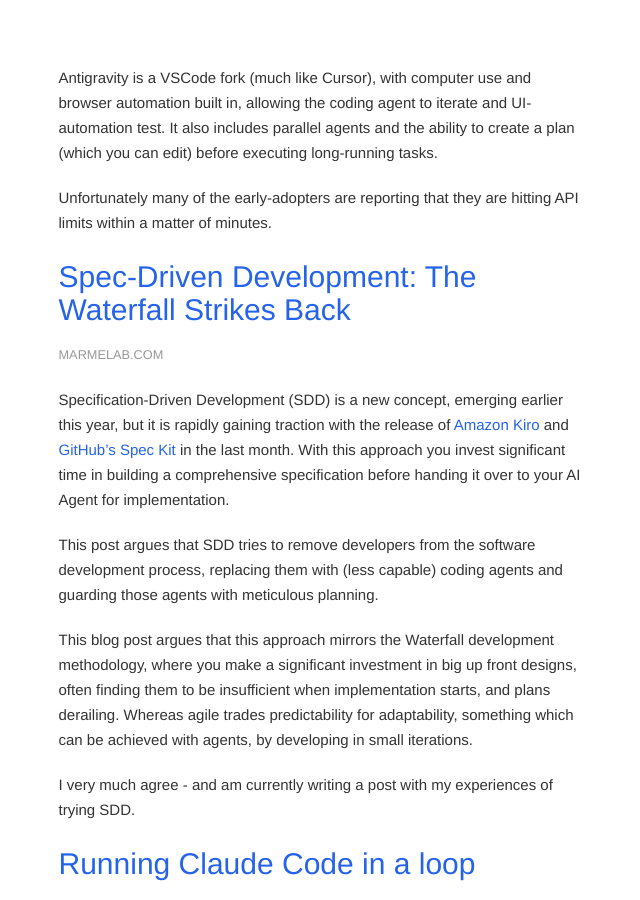
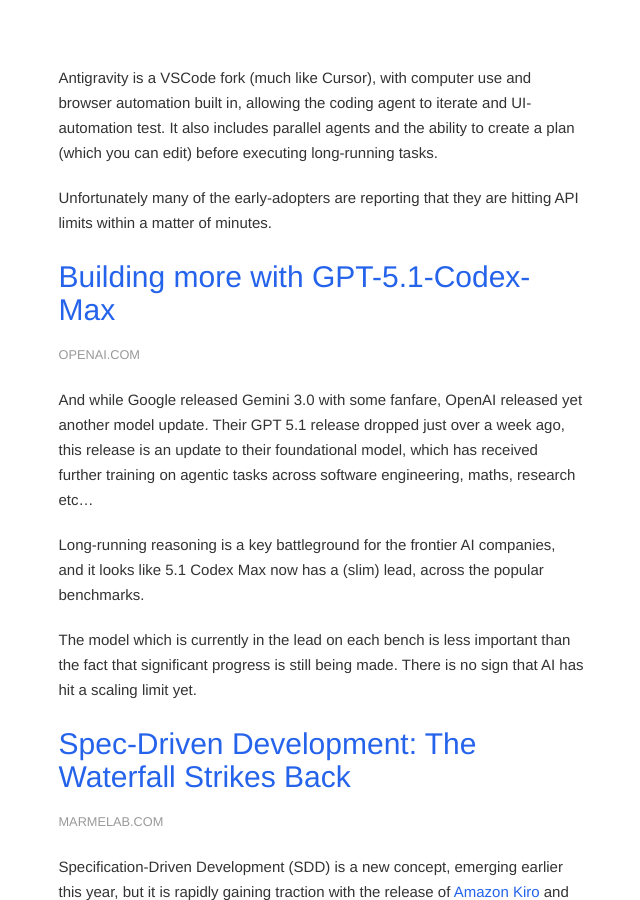
Before and after one commit to ColinEberhardt/augmented-coding-weekly, a Jekyll site: the page built from _posts/2025-11-21-issue-19.md, in a window 1280 px wide and 900 px high, scrolled down 1209 px. Shown: the whole window, without its empty margins (319-959 px from the left). Built offline with Jekyll 4.4.1, drawn with Linux system fonts in a browser that asks for light colours.

Commit message:
added 5.1 codex max

```diff
--- a/_posts/2025-11-21-issue-19.md
+++ b/_posts/2025-11-21-issue-19.md
@@ -30,6 +30,16 @@
 Antigravity is a VSCode fork (much like Cursor), with computer use and browser automation built in, allowing the coding agent to iterate and UI-automation test. It also includes parallel agents and the ability to create a plan (which you can edit) before executing long-running tasks.
 
 Unfortunately many of the early-adopters are reporting that they are hitting API limits within a matter of minutes.
+
+## [Building more with GPT-5.1-Codex-Max](https://openai.com/index/gpt-5-1-codex-max/)
+
+<small>OPENAI.COM</small>
+
+And while Google released Gemini 3.0 with some fanfare, OpenAI released yet another model update. Their GPT 5.1 release dropped just over a week ago, this release is an update to their foundational model, which has received further training on agentic tasks across software engineering, maths, research etc...
+
+Long-running reasoning is a key battleground for the frontier AI companies, and it looks like 5.1 Codex Max now has a (slim) lead, across the popular benchmarks.
+
+The model which is currently in the lead on each bench is less important than the fact that significant progress is still being made. There is no sign that AI has hit a scaling limit yet.
 
 ## [Spec-Driven Development: The Waterfall Strikes Back](https://marmelab.com/blog/2025/11/12/spec-driven-development-waterfall-strikes-back.html)
 
```
